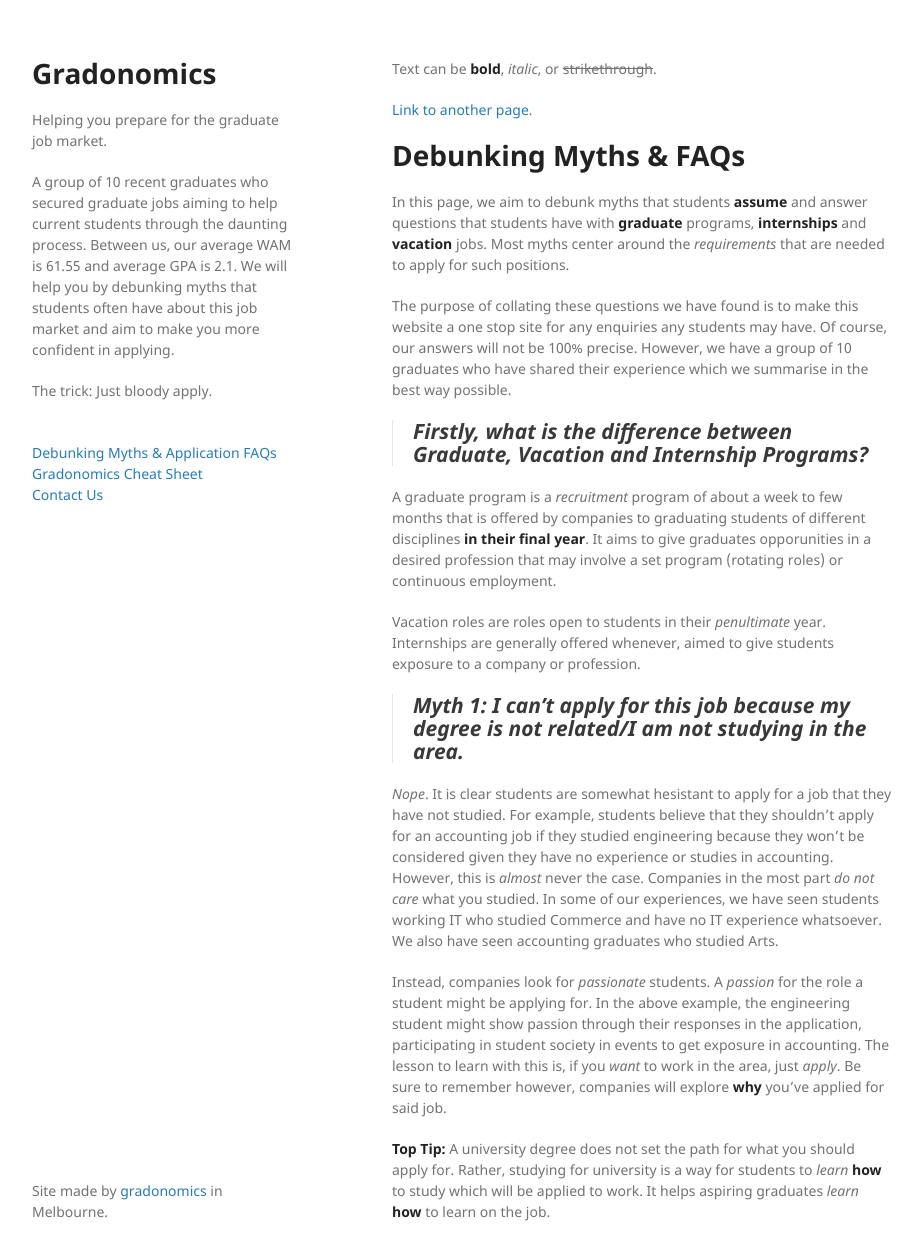
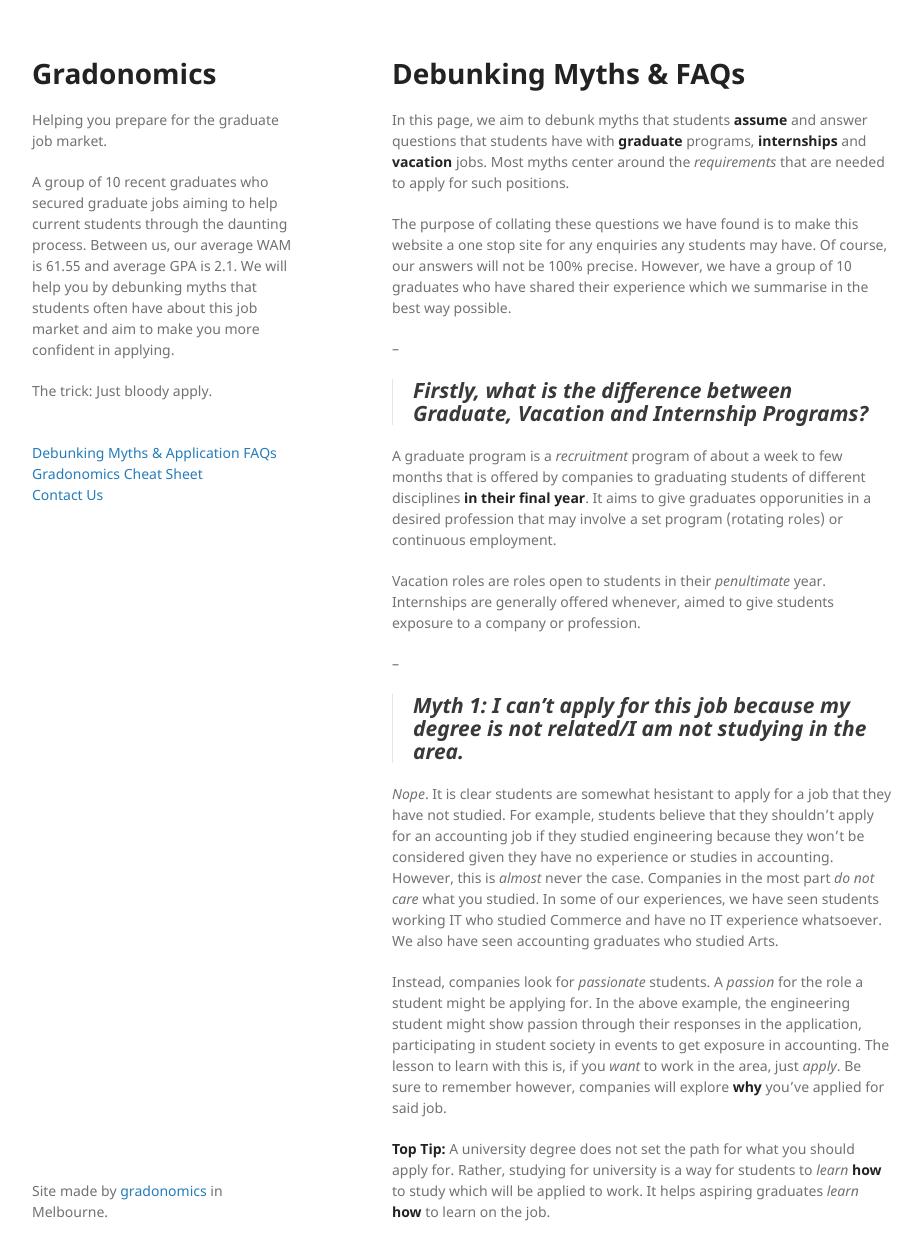
Before and after one commit to gradonomics/gradonomics-grad-help, a Jekyll site: the page built from index.md, in a window 1280 px wide and 1292 px high. Shown: the top 1260 px of the window, without its empty margins (178-1100 px from the left). Built offline with Jekyll 4.4.1, drawn with Linux system fonts in a browser that asks for light colours; our own code applies the rules of GitHub Pages for plain Markdown files.

Commit message:
update with dividers

```diff
--- a/index.md
+++ b/index.md
@@ -1,16 +1,13 @@
 ---
 layout: default
 ---
-
-Text can be **bold**, _italic_, or ~~strikethrough~~.
-
-[Link to another page](another-page).
-
 # [](#header-1)Debunking Myths & FAQs
 
 In this page, we aim to debunk myths that students **assume** and answer questions that students have with **graduate** programs, **internships** and **vacation** jobs. Most myths center around the _requirements_ that are needed to apply for such positions.
 
 The purpose of collating these questions we have found is to make this website a one stop site for any enquiries any students may have. Of course, our answers will not be 100% precise. However, we have a group of 10 graduates who have shared their experience which we summarise in the best way possible.
+
+--
 
 > ## [](#header-2)Firstly, what is the difference between Graduate, Vacation and Internship Programs?
 
@@ -18,6 +15,7 @@ A graduate program is a _recruitment_ program of about a week to few months that
 
 Vacation roles are roles open to students in their _penultimate_ year. Internships are generally offered whenever, aimed to give students exposure to a company or profession.
 
+--
 
 > ## [](#header-2)Myth 1: I can't apply for _this_ job because my degree is not related/I am not studying in the area.
 
```
